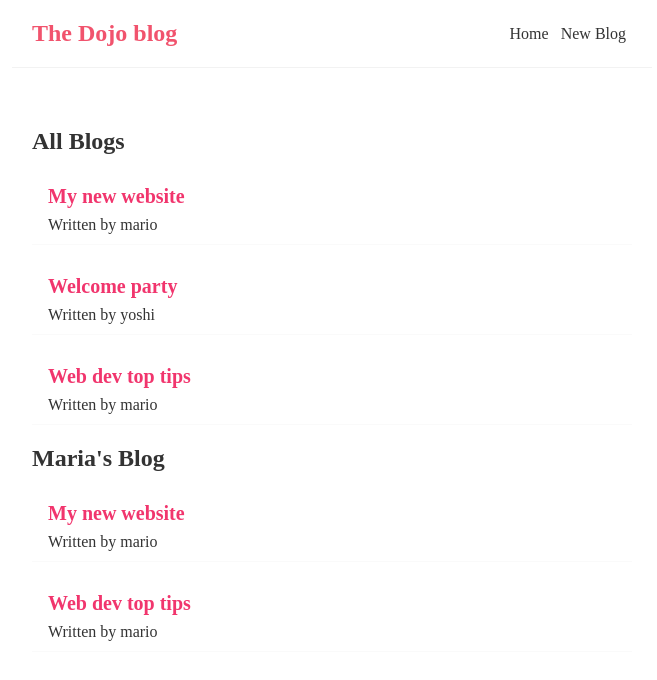
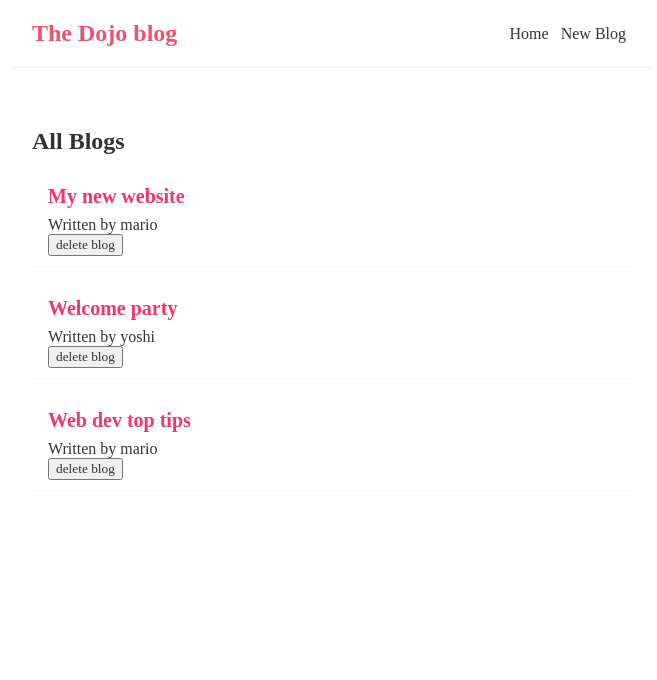
Before and after one commit to PETRUSBLACK/Dojo-Blog-2, a React (Create React App) app: page / in a window 1280 px wide. Shown: the top 680 px of the page, without its empty margins (308-965 px from the left). Built offline with nearby package versions, Linux system fonts and the light colour scheme.

Commit message:
adding the delete-blog

```diff
--- a/src/BlogList.js
+++ b/src/BlogList.js
@@ -1,4 +1,4 @@
-const BlogList = ( {blogs, title}) => {
+const BlogList = ( {blogs, title, handleDelete}) => {
     return (
         <div className="blog-list">
             <h2>{title}</h2>
@@ -6,6 +6,7 @@
                 <div className='blog-preview' key={blog.id}>
                     <h2>{blog.title}</h2>
                     <p>Written by {blog.author}</p>
+                    <button onClick={() => handleDelete(blog.id)}>delete blog</button>
                 </div>
             ))}
 
--- a/src/Home.js
+++ b/src/Home.js
@@ -7,11 +7,14 @@
         {title : 'Welcome party', body: 'lorem ipsum...', author: 'yoshi', id:2},
         {title : 'Web dev top tips', body: 'lorem ipsum...', author: 'mario', id: 3}
     ])
+
+    const handleDelete = (id) => {
+        const newBlogs = blogs.filter( blog => blog.id !== id);
+        setBlogs(newBlogs)}
+
     return (
         <div className="home">
-            <BlogList blogs={blogs} title="All Blogs"/>
-            <BlogList blogs={blogs.filter((blog) => blog.author === "mario")} title="Maria's Blog"/>
-
+            <BlogList blogs={blogs} title="All Blogs" handleDelete={handleDelete}/>
         </div>
      );
 }
```
